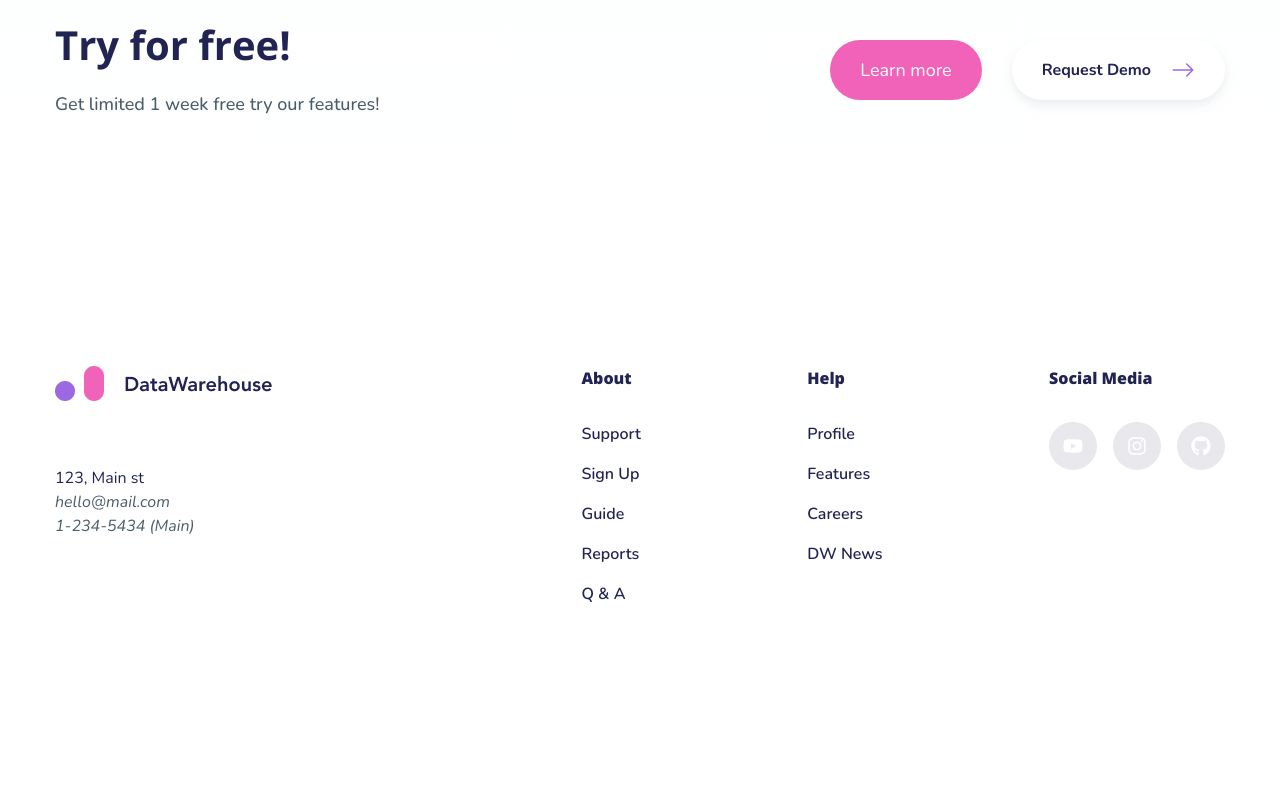
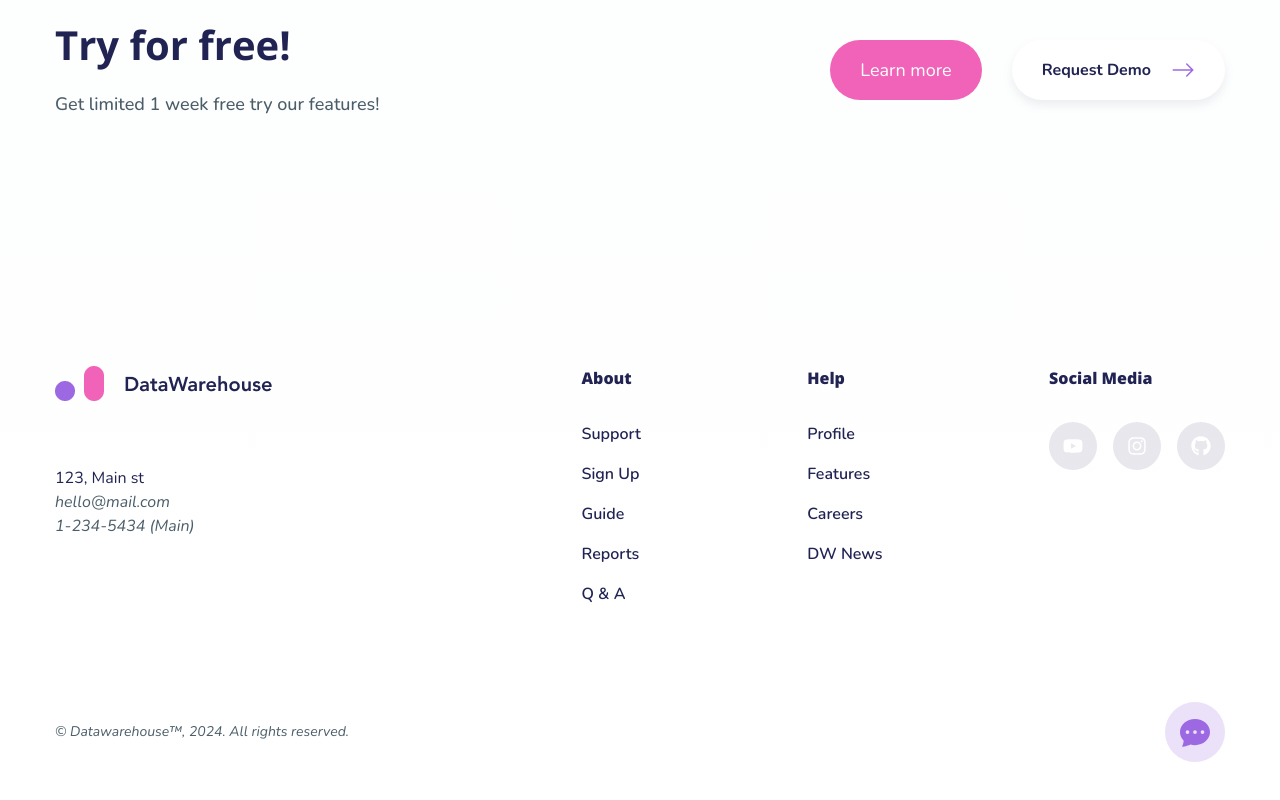
Before and after one commit to zablon-oigo/deploy-reactapp-using-github-actions, a React (Vite) app: page / in a window 1280 px wide. Shown: the part 3577-4377 px from the top of the page. Before the commit the page ends 4183 px from the top, so only its background shows below. Built offline with nearby package versions, Linux system fonts and the light colour scheme.

Commit message:
Adding Copyright component

```diff
--- a/src/components/Footer.jsx
+++ b/src/components/Footer.jsx
@@ -1,13 +1,11 @@
 import React from 'react'
 import {footerData} from '../Data'
-import { BiCopyright } from 'react-icons/bi'
-import { copyrightData } from '../Data';
+import Copyright from './Copyright';
 export default function Footer() {
     const{logo,address,email,phone,list1,list2,socialList}=footerData;
-    const{text,icon}=copyrightData;
   return (
     <>
-    <footer className="">
+    <footer className="" data-aos="fade-up">
         <div className="container mx-auto">
             <div className="flex flex-col text-center md:flex-row md:text-left gap-y-12 ">
                 <div className="w-[45%]   mx-auto flex flex-col items-center md:items-start">
@@ -75,6 +73,7 @@ export default function Footer() {
                     </div>
                     </div>
             </div>
+            <Copyright/>
         </div>
     </footer>
     </>
```
